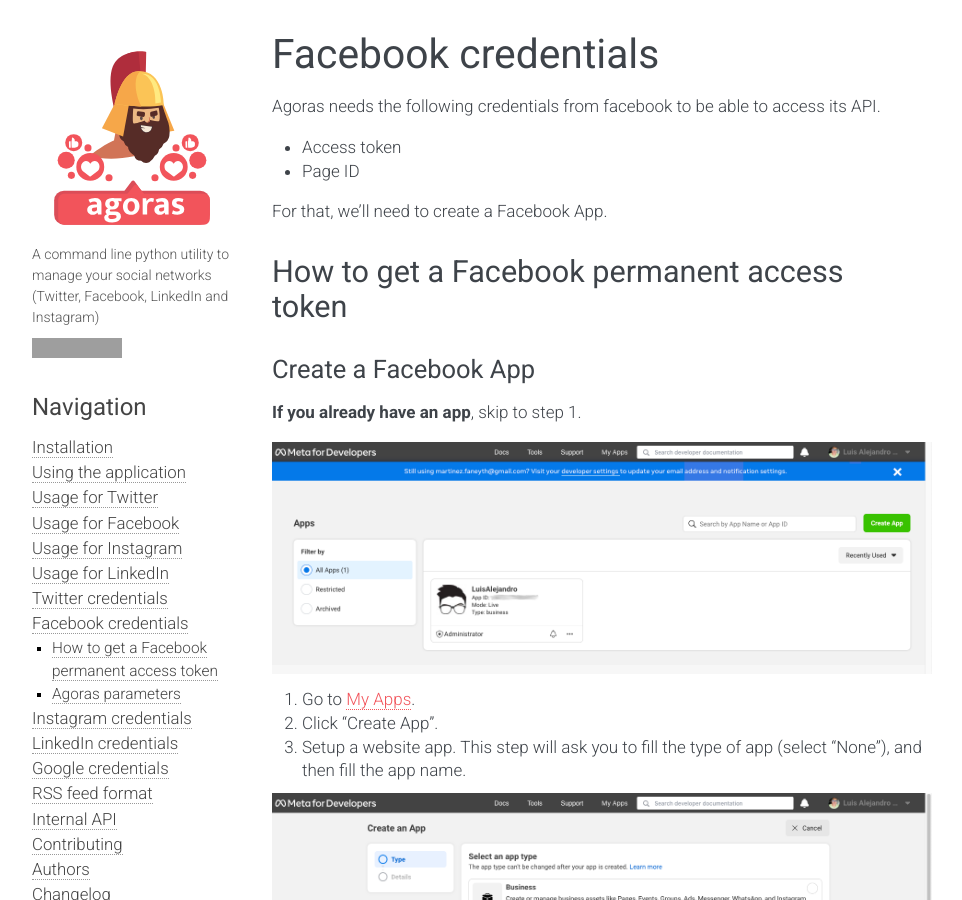
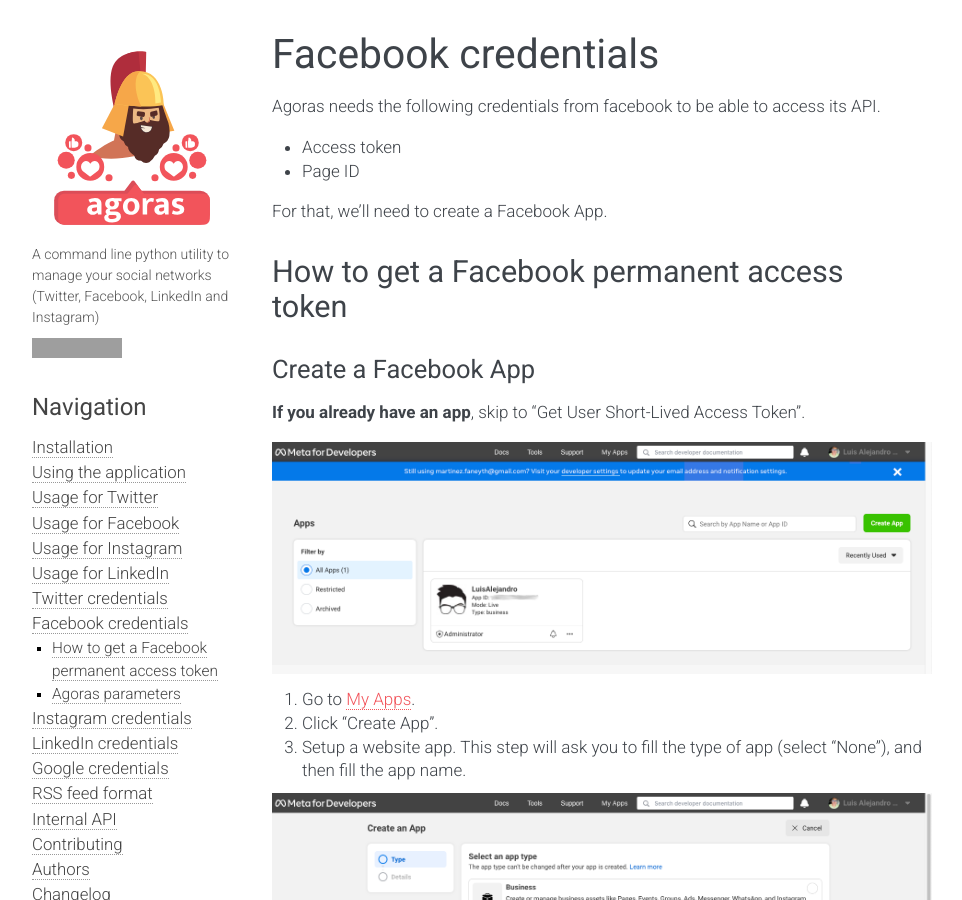
Before and after one commit to LuisAlejandro/agoras, a Sphinx documentation site: the page built from docs/credentials/facebook.rst, in a window 1280 px wide and 900 px high. Shown: the whole window, without its empty margins (148-1110 px from the left). Built offline with Sphinx 7.4.7, drawn with Linux system fonts in a browser that asks for light colours; grey boxes are pictures that could not be loaded.

Commit message:
`[REF]` Improving documentation.

```diff
--- a/docs/credentials/facebook.rst
+++ b/docs/credentials/facebook.rst
@@ -16,7 +16,7 @@
 
 .. _My Apps: https://developers.facebook.com/apps/
 
-**If you already have an app**, skip to step 1.
+**If you already have an app**, skip to "Get User Short-Lived Access Token".
 
 .. image:: images/facebook-1.png
 
--- a/docs/facebook.rst
+++ b/docs/facebook.rst
@@ -141,7 +141,7 @@
             --google-sheets-private-key "${GOOGLE_SHEETS_PRIVATE_KEY}"
 
 
-.. _how-to-get-facebook-profile-id:
+.. _how-to-get-facebook-account-id:
 
 How to get ``--facebook-object-id`` parameter
 ~~~~~~~~~~~~~~~~~~~~~~~~~~~~~~~~~~~~~~~~~~~~~
```
Also changed, not shown: docs/_static/social-card.svg (added), 2 other files.
